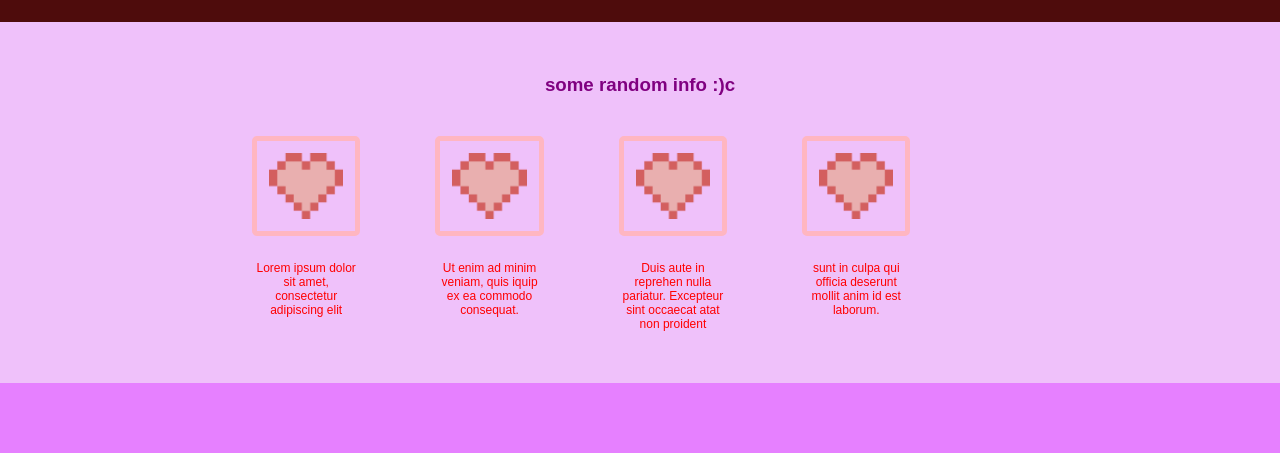
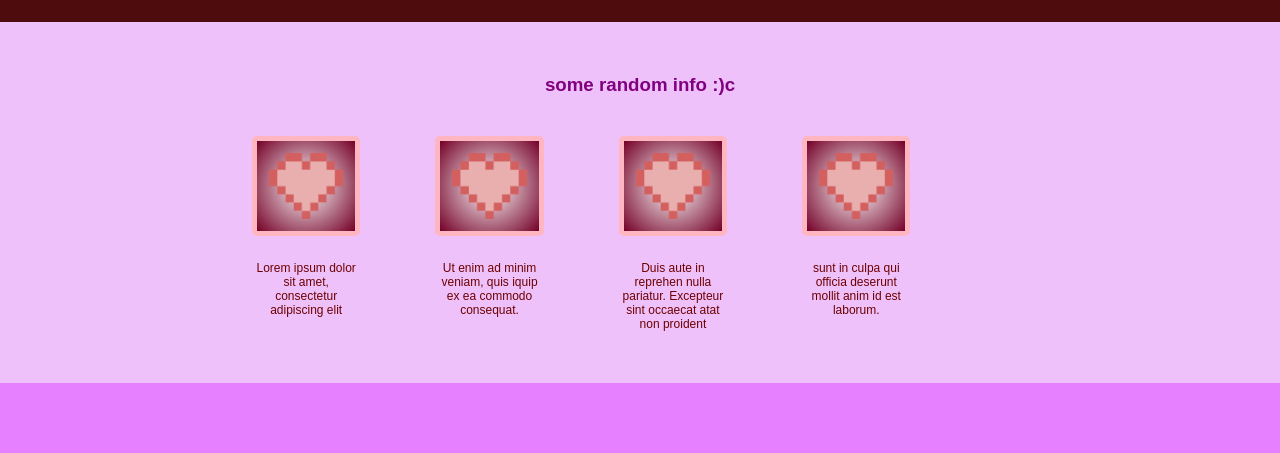
Before and after one commit to pinkx-xlink/landing-page-project, a plain HTML site: page index.html in a window 1280 px wide. Shown: the part 347-800 px from the top of the page. Drawn offline with Linux system fonts and the light colour scheme.

Commit message:
Add background-image: radial gradient to cards

```diff
--- a/style.css
+++ b/style.css
@@ -109,7 +109,7 @@ h3 {
     margin-right:200px;
 }
 .card li {
-    color: red;
+    color: rgb(109, 0, 0);
     font-size: 12px;
 }
 
@@ -122,6 +122,8 @@ h3 {
     padding:12px;
     border: 5px solid lightpink;
     border-radius: 5px;
+    /*background-image: linear-gradient(to right, white, maroon); */
+    background-image: radial-gradient(circle, white, rgb(116, 0, 39));
 }
 
 .middle-text {
```
